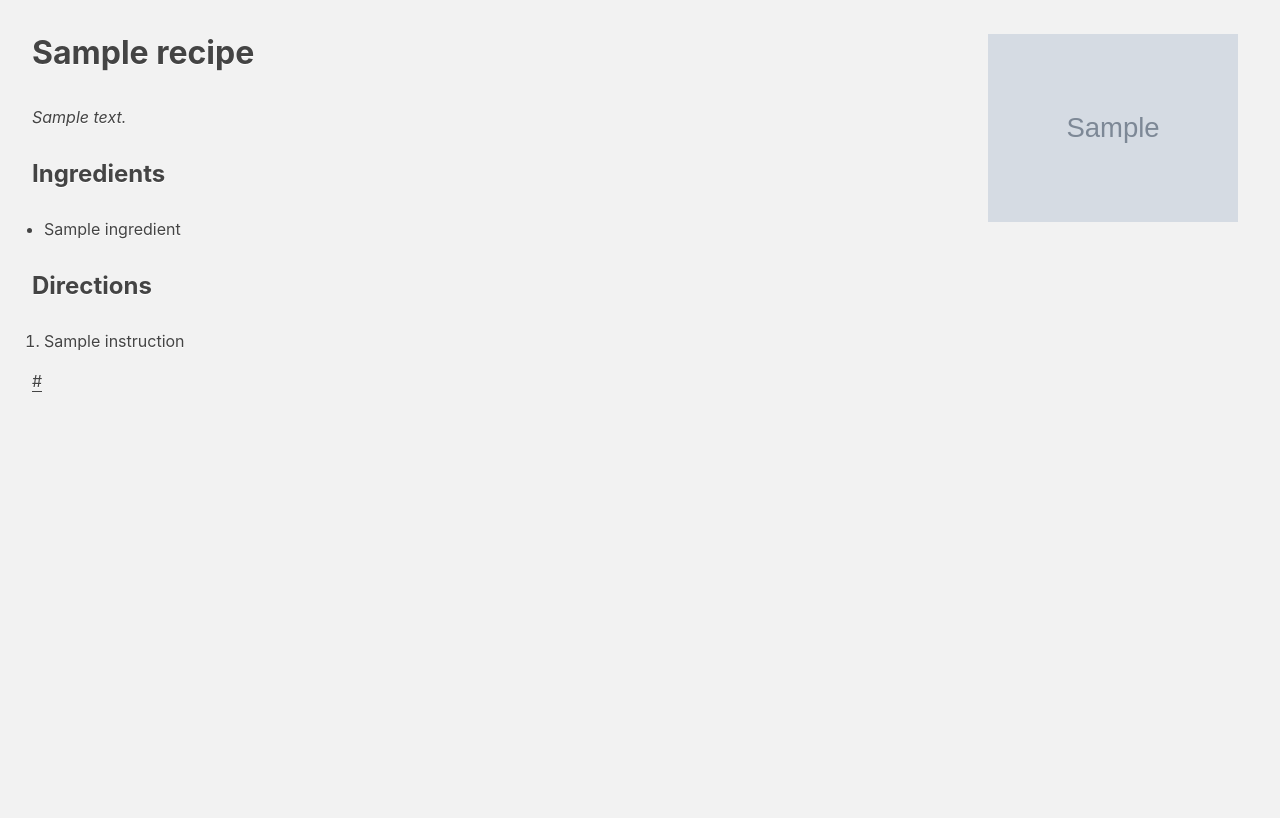
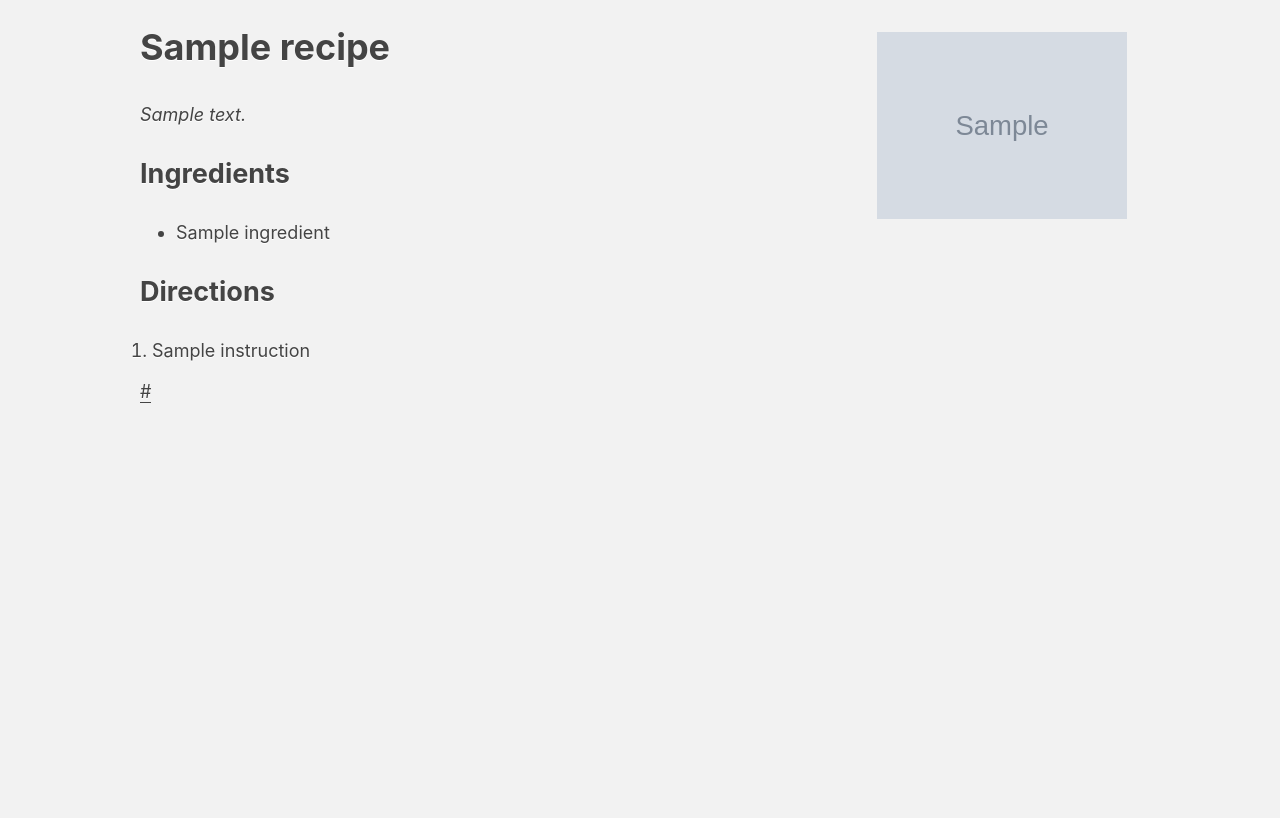
Before and after one commit to poundifdef/plainoldrecipe, a Flask app: template templates/recipe.html in a window 1280 px wide. Before the commit the page ends 392 px from the top, so only its background shows below. Run offline with Flask 2, Linux system fonts and the light colour scheme; the template is opened without the code that fills it: most values are stand-ins (such as "Sample title", 1, 10 or a date in 2020); grey boxes marked "Sample" are stand-in pictures.

Commit message:
📏 Responsify recipes page

```diff
--- /dev/null
+++ b/static/styles/recipe.css
@@ -0,0 +1,77 @@
+a {
+  border-bottom: 1px solid #444444;
+  color: #444444;
+  text-decoration: none;
+}
+a:hover {
+  border-bottom: 0;
+}
+
+.recipe-image {
+  font-size: 0;
+}
+
+.recipe-image img {
+  width: 100%;
+}
+
+li {
+  -webkit-column-break-inside: avoid;
+  page-break-inside: avoid;
+  break-inside: avoid;
+}
+
+.ingredients-list {
+  columns: 1;
+  padding-left: 2rem;
+}
+
+@media screen and (min-width: 480px) {
+  .recipe-image {
+    float: right;
+    margin: 0.75rem;
+  }
+  .recipe-image img {
+    width: 250px;
+  }
+}
+@media screen and (min-width: 660px) {
+  .ingredients-list {
+      columns: 2;
+  }
+}
+@media screen and (min-width: 1220px) {
+  .ingredients-list {
+    columns: 3;
+}
+}
+
+/* Print styles */
+@media print {
+  @page {
+      size: 6in 4in landscape;
+      margin: 0.125in;
+  }
+  body {
+      width: 6in;
+      height: 4in;
+      margin: 0.125in;
+      font-size: 9pt;
+      overflow: visible;
+      font-family: Helvetica, sans-serif;
+  }
+  h1 {
+      font-size: 10pt;
+      font-weight: bold;
+  }
+  h2 {
+      display: none;
+  }
+  img {
+      display: none;
+  }
+  a {
+      color: black;
+      text-decoration: none
+  }
+}
--- a/templates/recipe.html
+++ b/templates/recipe.html
@@ -1,83 +1,26 @@
-<html>
-<head>
+{% set page_title %}
     <title>{{recipe['name']}} - Plain Old Recipe</title>
-    <style>
-        @media print {
-            @page {
-                size: 6in 4in landscape;
-                margin: 0.125in;
-            }
-            body {
-                width: 6in;
-                height: 4in;
-                margin: 0.125in;
-                font-size: 9pt;
-                overflow: visible;
-                font-family: Helvetica;
-                /*
-                font-family: -apple-system, BlinkMacSystemFont, "Segoe UI", Roboto, Helvetica, Arial, sans-serif;
-                */
-            }
-            h1 {
-                font-size: 10pt;
-                font-weight: bold;
-            }
-            h2 {
-                display: none;
-            }
-            img {
-                display: none;
-            }
-            a {
-                color: black;
-                text-decoration: none
-            }
-        }
-        @media screen {
-            body {
-                margin: 0.25in auto;
-                background: #f2f2f2;
-                color: #444444;
-                font-family: -apple-system, BlinkMacSystemFont, "Segoe UI", Roboto, Helvetica, Arial, sans-serif;
-                font-size: 16px;
-                line-height: 1.8;
-                text-shadow: 0 1px 0 #ffffff;
-                max-width: 95%;
-            }
-            a {
-                border-bottom: 1px solid #444444;
-                color: #444444;
-                text-decoration: none;
-            }
-            a:hover {
-                border-bottom: 0;
-            }
+{% endset %}
+{% set extra_css %}
+    <link rel= "stylesheet" type= "text/css" href= "{{ url_for('static',filename='styles/recipe.css') }}">
+{% endset %}
+{% set hide_nav = true %}
 
-            .recipe_image {
-                float: right;
-                margin: 10px;
-            }
+{% include 'header.html' %}
 
-            li {
-                -webkit-column-break-inside: avoid;
-                page-break-inside: avoid;
-                break-inside: avoid;
-            }
-        }
-    </style>
-</head>
-
-<body>
-    <div class="recipe_image">
-    <img width="250" src="{{recipe['image']}}">
+    <div class="recipe-image">
+        <img src="{{recipe['image']}}" alt="An image of {{recipe['name']}}" />
     </div>
     <h1>{{recipe['name']}}</h1>
-
-    <p><i>{{recipe['description']}}</i></p>
+    {% if recipe['description'] %}
+        <p>
+            <i>{{recipe['description']}}</i>
+        </p>
+    {% endif %}
 
     <h2>Ingredients</h2>
 
-    <ul style="columns: 3; margin:0.125in; padding:0">
+    <ul class="ingredients-list">
         {% for i in recipe['ingredients'] %}
         <li>{{i}}</li>
         {% endfor %}
@@ -93,5 +36,4 @@
 
     <a href="{{recipe['url']}}">{{recipe['url']}}</a>
 
-</body>
-</html>
+{% include 'footer.html' %}
```
